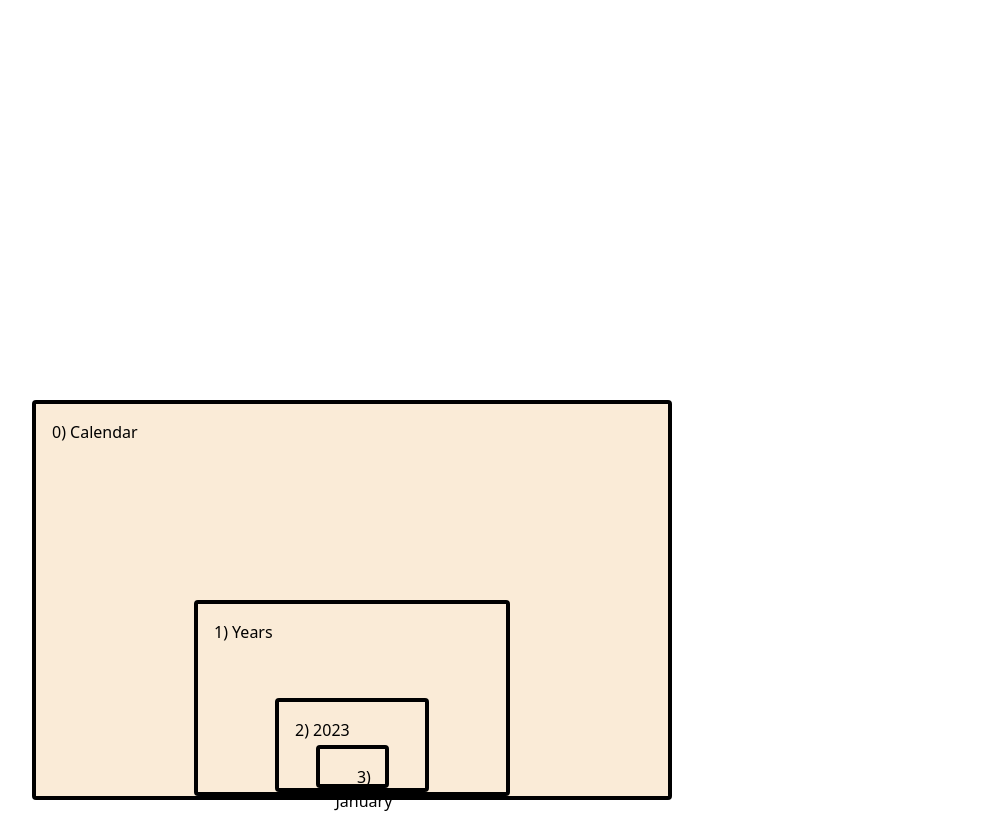
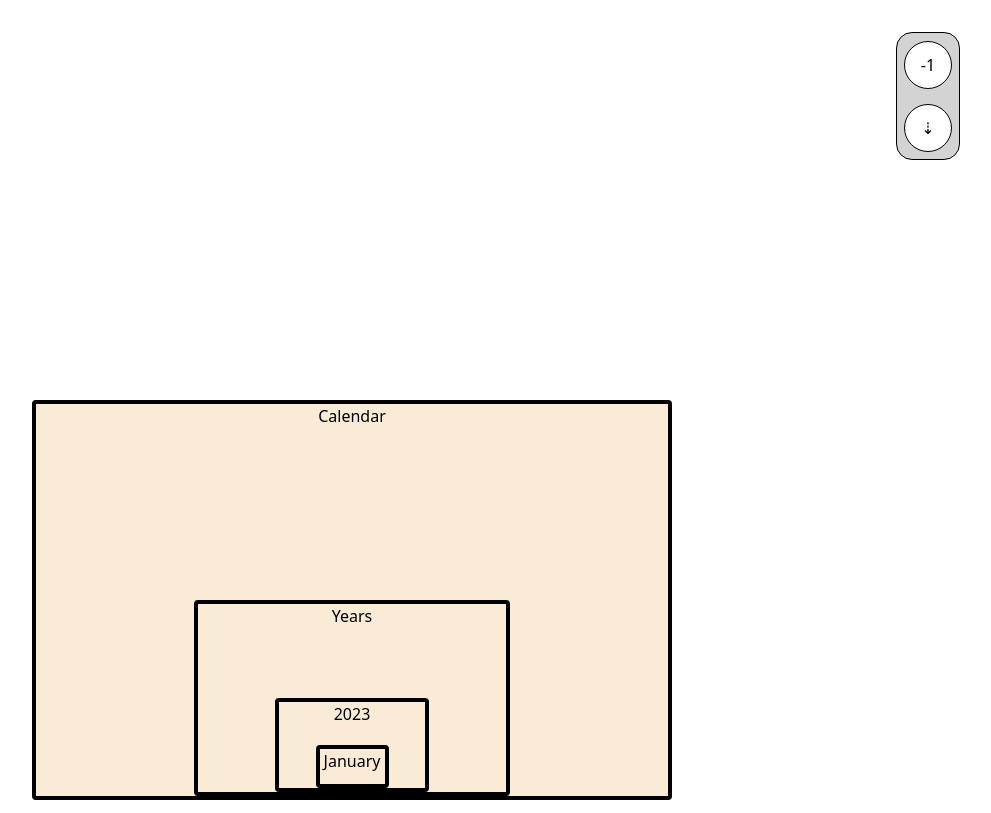
Before and after one commit to RandonSRProctor/nested-data-ui, a React (Create React App) app: page / in a window 1280 px wide. Shown: the whole page, without its empty margins (288-1279 px from the left). Built offline with nearby package versions, Linux system fonts and the light colour scheme.

Commit message:
Got first card to play nice.

```diff
--- a/src/App.tsx
+++ b/src/App.tsx
@@ -1,11 +1,24 @@
+import { useState } from 'react';
 import './App.css';
 import { Card } from './Card';
 import { testObject } from './testObject';
+import { FloatControl } from './FloatControl/FloatControl';
 
 function App() {
+  const [depthOfFocus, setDepthOfFocus] = useState(-1);
   return (
-    <div className="App h-screen flex items-end justify-center">
-      <Card nodeOfTree={testObject} title="Calendar" />
+    <div className="App h-screen flex flex-col items-center justify-end">
+      <FloatControl
+        depthOfFocus={depthOfFocus}
+        setDepthOfFocus={setDepthOfFocus}
+      />
+      {/** Make a Title that animates fading smoothly handles timing **/}
+      <Card
+        depthOfFocus={depthOfFocus}
+        setDepthOfFocus={setDepthOfFocus}
+        nodeOfTree={testObject}
+        title="Calendar"
+      />
     </div>
   );
 }
--- a/src/Card/Card.css
+++ b/src/Card/Card.css
@@ -7,27 +7,37 @@
 }
 
 .Card--undecided {
-  height: 50%;
+  height: 100%;
+  width: 50%;
+  border-width: 0.25rem;
+  border-color: black;
+}
+
+.Card--undecided--first {
+  height: 50vh;
   width: 50%;
   border-width: 0.25rem;
   border-color: black;
 }
 
 .Card--selected {
-  height: 100%;
-  width: 100%;
+  height: 100vh;
+  width: 100vw;
+  border-width: 0rem;
+  border-color: white;
+}
+.Card--focused {
+  height: 100vh;
+  width: 100vw;
   border-width: 0rem;
   border-color: white;
 }
 
-.Card__title {
-  position: absolute;
-  top: 1rem;
-  left: 1rem;
+.Card__top-half {
+  height: 50%;
 }
 
-.Card__button {
-  position: absolute;
-  top: 3rem;
-  left: 1rem;
+.Card__bottom-half {
+  height: 50%;
+  width: 100%;
 }
--- a/src/Card/Card.tsx
+++ b/src/Card/Card.tsx
@@ -1,12 +1,13 @@
-import { Dispatch, useState } from 'react';
+import { Dispatch } from 'react';
 import './Card.css';
 import { Title } from './Title/Title';
-import { UnselectButton } from './UnselectButton/UnselectButton';
 
 type CardOneProps = {
   title?: string;
   nodeOfTree: any;
   depth?: number;
+  depthOfFocus: number;
+  setDepthOfFocus: Dispatch<number>;
   setParentSelected?: Dispatch<boolean>;
 };
 
@@ -14,40 +15,48 @@ export function Card({
   title,
   nodeOfTree,
   depth = 0,
+  depthOfFocus = 0,
+  setDepthOfFocus,
   setParentSelected,
 }: CardOneProps) {
-  const [isSelected, setIsSelected] = useState(false);
+  const isSelected = depth < depthOfFocus;
+  const isFocused = depth === depthOfFocus;
 
   if (!nodeOfTree || typeof nodeOfTree !== 'object') {
     return <></>;
   }
   const propertiesToDisplay = Object.keys(nodeOfTree);
 
-  function focusOnCard() {
+  function focusOnCard(event: React.MouseEvent<HTMLDivElement, MouseEvent>) {
+    event.stopPropagation();
     setParentSelected && setParentSelected(true);
-    setIsSelected(true);
-  }
-
-  function unselectCard(e: React.MouseEvent<HTMLButtonElement, MouseEvent>) {
-    e.stopPropagation();
-    setIsSelected(false);
+    console.log(depth);
+    setDepthOfFocus(depth);
   }
 
   return (
     <div
       onClick={focusOnCard}
-      className={`${
-        isSelected ? 'Card--selected' : 'Card--undecided'
-      } Card flex items-end justify-center`}
+      className={`
+      ${isFocused && 'Card--focused'}
+      ${isSelected && 'Card--selected'}
+      ${!isFocused && !isSelected && depth !== 0 && 'Card--undecided'}
+      ${!isFocused && !isSelected && depth === 0 && 'Card--undecided--first'}
+
+      Card flex flex-col items-center justify-end`}
     >
-      <Title title={title ? `${depth}) ${title}` : title} />
-      <UnselectButton shouldShow={isSelected} onClick={unselectCard} />
-      <Card
-        title={propertiesToDisplay[0]} // Accomodate array at later point
-        depth={depth + 1}
-        nodeOfTree={nodeOfTree[propertiesToDisplay[0]]}
-        setParentSelected={setIsSelected}
-      />
+      <div className="Card__top-half">
+        <Title title={title} />
+      </div>
+      <div className="Card__bottom-half flex items-end justify-center">
+        <Card
+          title={propertiesToDisplay[0]} // Accomodate array at later point
+          depth={depth + 1}
+          nodeOfTree={nodeOfTree[propertiesToDisplay[0]]}
+          depthOfFocus={depthOfFocus}
+          setDepthOfFocus={setDepthOfFocus}
+        />
+      </div>
     </div>
   );
 }
--- a/src/Card/UnselectButton/UnselectButton.tsx
+++ /dev/null
@@ -1,14 +0,0 @@
-type UnselectButtonProps = {
-  shouldShow: boolean;
-  onClick: (event: React.MouseEvent<HTMLButtonElement, MouseEvent>) => void;
-};
-
-export function UnselectButton({ shouldShow, onClick }: UnselectButtonProps) {
-  return shouldShow ? (
-    <button onClick={onClick} className="Card__button">
-      ⇣
-    </button>
-  ) : (
-    <></>
-  );
-}
--- /dev/null
+++ b/src/FloatControl/FloatControl.css
@@ -0,0 +1,26 @@
+.FloatControl {
+  position: absolute;
+  top: 2rem;
+  right: 2rem;
+  width: 4rem;
+  height: 8rem;
+  border: solid black 0.1rem;
+  border-radius: 1rem;
+  z-index: 1;
+  display: flex;
+  flex-direction: column;
+  align-items: center;
+  justify-content: space-around;
+  background-color: lightgrey;
+}
+
+.FloatControl__item {
+  width: 3rem;
+  height: 3rem;
+  border: solid black 0.1rem;
+  border-radius: 100%;
+  background-color: white;
+  display: flex;
+  align-items: center;
+  justify-content: center;
+}
--- /dev/null
+++ b/src/FloatControl/FloatControl.tsx
@@ -0,0 +1,17 @@
+import { Dispatch } from 'react';
+import './FloatControl.css';
+import { UnselectButton } from './UnselectButton/UnselectButton';
+
+type FloatControlProps = {
+  depthOfFocus: number;
+  setDepthOfFocus: Dispatch<number>;
+};
+
+export function FloatControl({ depthOfFocus, ...props }: FloatControlProps) {
+  return (
+    <div className="FloatControl">
+      <div className="FloatControl__item">{depthOfFocus}</div>
+      <UnselectButton depthOfFocus={depthOfFocus} {...props} />
+    </div>
+  );
+}
--- /dev/null
+++ b/src/FloatControl/UnselectButton/UnselectButton.tsx
@@ -0,0 +1,19 @@
+import { Dispatch } from 'react';
+
+type UnselectButtonProps = {
+  depthOfFocus: number;
+  setDepthOfFocus: Dispatch<number>;
+};
+
+export function UnselectButton({
+  depthOfFocus,
+  setDepthOfFocus,
+}: UnselectButtonProps) {
+  const lowerDepthOfFocus = () =>
+    depthOfFocus > -1 && setDepthOfFocus(depthOfFocus - 1);
+  return (
+    <button onClick={lowerDepthOfFocus} className="FloatControl__item">
+      ⇣
+    </button>
+  );
+}
```
